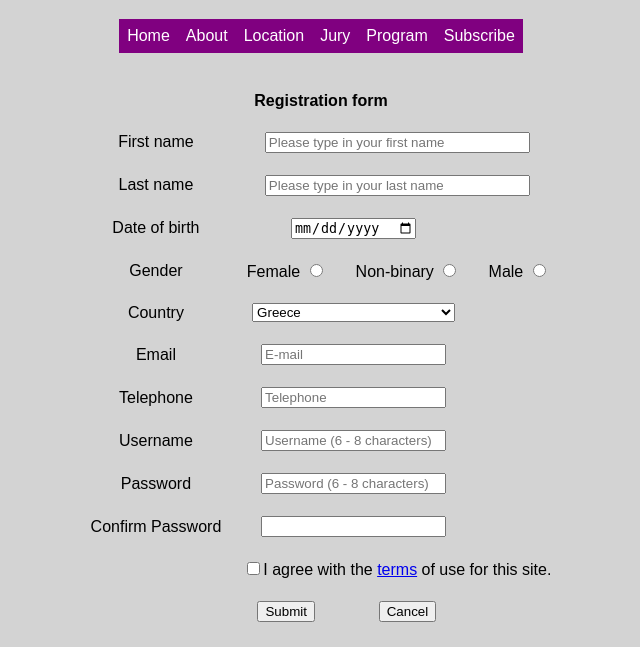
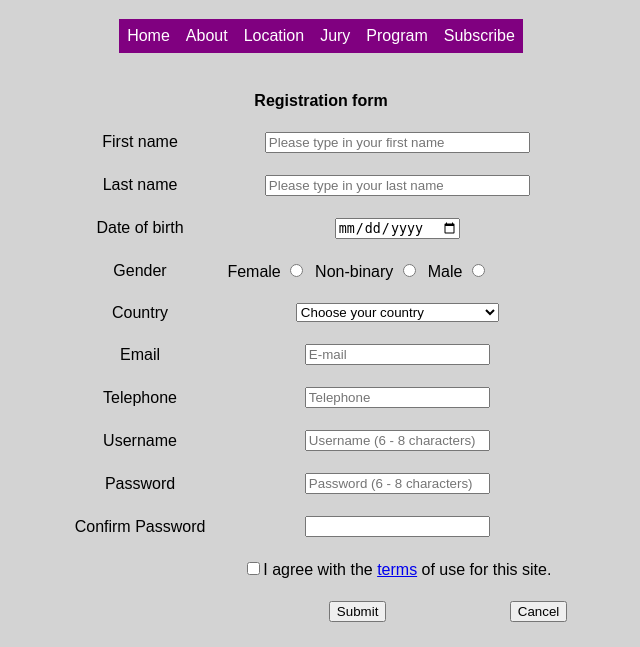
Before and after one commit to aandrovitsanea/Open-source-Conference-Website-Template, a PHP site: page /subscribe_form.php in a window 1280 px wide. Shown: the part 279-926 px from the top of the page, without its empty margins (319-959 px from the left). Run offline with PHP 8.4, Linux system fonts and the light colour scheme.

Commit message:
UPDATED FOR JS

```diff
--- a/Files/subscribe_form.php
+++ b/Files/subscribe_form.php
@@ -33,34 +33,46 @@
 
 <table id="sub_table" >
     <tr>
-        <th colspan="4" id="third" ><b>Registration form</b></th>
+        <th colspan="4" id="third" style="text-align: center;"><b>Registration form</b></th>
     </tr>
     <tr>
-        <td><label for="fname">First name</label></td>
-        <td colspan="3"><input pattern= "^[α-ωΑ-ΩA-Za-zάέίύήόώΆΈΊΎΌΏΉ]+$" placeholder = "Please type in your first name" type="text" id= "fname" name="fname" size="30" required></td>
+        <!-------------------------------------- FIRST NAME ------------------------------------------------->
+        <td class="formTitle"><label for="fname">First name</label></td>
+        <td colspan="3"><input pattern= "^[α-ωΑ-ΩA-Za-zάέίύήόώΆΈΊΎΌΏΉ]+$" placeholder = "Please type in your first name" type="text" id= "fname" name="fname" size="30" onfocus="de_Error('fnameError')" required>
+        <br><small id="fnameError" class="errorText" hidden>Make sure it is written in Greek or Latin characters</small>
+        </td>
+    <tr>
+        <!-------------------------------------- LAST NAME ------------------------------------------------->
+        <td class="formTitle"><label for="lname">Last name</label></td>
+        <td colspan="3"><input placeholder="Please type in your last name" type="text" id="lname" name="lname" size="30" onfocus="de_Error('lnameError')" required>
+        <br><small id="lnameError" class="errorText" hidden>Make sure it is written in Greek or Latin characters</small>
+        </td>
     </tr>
+        <!-------------------------------------- BIRTHDAY ------------------------------------------------->
     <tr>
-        <td><label for="lname">Last name</label></td>
-        <td colspan="3"><input placeholder="Please type in your last name" type="text" id="lname" name="lname" size="30" required></td>
+        <td style="word-wrap: break-word; width=50%" class="formTitle"><label for="dob">Date of birth</label></td>
+        <td colspan="2" style='width=100%'><input type="date" id="dob" name="dob" onfocus="de_Error('dobError')" required>
+        <br><small id="dobError" class="errorText" hidden>Please enter your date of birth</small>
+        </td>
+        <!-------------------------------------- GENDER ------------------------------------------------->
+    <tr>
+        <td class="formTitle"><label>Gender</label></td>
+        <td><label for="gender">Female</label>
+            <input type="radio" id="Mrs" name="gender" value="Mrs" onfocus="de_Error('genderError')">&nbsp;
+        <label for="gender">Non-binary</label>
+            <input type="radio" id="non_bin" name="gender" value="non_bin" onfocus="de_Error('genderError')">&nbsp;
+        <label for="gender">Male</label>
+            <input type="radio" id="Mr" name="gender" value="Mr" onfocus="de_Error('genderError')">
+            <br><small id="genderError" class="errorText" hidden>Please enter your gender</small>
+        </td>
     </tr>
+        <!-------------------------------------- COUNTRY ------------------------------------------------->
     <tr>
-        <td style="word-wrap: break-word; width=50%"><label for="dob">Date of birth</label></td>
-        <td colspan="2" style='width=100%'><input type="date" id="dob" name="dob" required></td>
-    <tr>
-        <td><label>Gender</label></td>
-        <td><label for="gender">Female</label>
-            <input type="radio" id="Mrs" name="gender" value="Mrs"></td>
-        <td><label for="gender">Non-binary</label>
-            <input type="radio" id="non_bin" name="gender" value="non_bin"></td>
-        <td><label for="gender">Male</label>
-            <input type="radio" id="Mr" name="gender" value="Mr"></td>
-    </tr>
-
-    <tr>
-        <td><label for="country">Country</label></td>
+        <td class="formTitle"><label for="country">Country</label></td>
         <td colspan="2">
                     <!--<input type="dropdown" id="country" name="country" value="country">-->
-                    <select id="country" name="country">
+                    <select id="country" name="country" onfocus="de_Error('countryError')">
+                    <option value="choose" selected>Choose your country</option>
                     <option value="Afganistan">Afghanistan</option>
                     <option value="Albania">Albania</option>
                     <option value="Algeria">Algeria</option>
@@ -146,7 +158,7 @@
                     <option value="Ghana">Ghana</option>
                     <option value="Gibraltar">Gibraltar</option>
                     <option value="Great Britain">Great Britain</option>
-                    <option value="Greece" selected>Greece</option>
+                    <option value="Greece">Greece</option>
                     <option value="Greenland">Greenland</option>
                     <option value="Grenada">Grenada</option>
                     <option value="Guadeloupe">Guadeloupe</option>
@@ -307,39 +319,53 @@
                     <option value="Zaire">Zaire</option>
                     <option value="Zambia">Zambia</option>
                     <option value="Zimbabwe">Zimbabwe</option>
-                </select></td>
+                </select>
+                <br><small id="countryError" class="errorText" hidden>Please select a country</small>
+            </td>
+            </tr>
+        <!-------------------------------------- E-MAIL ------------------------------------------------->
+            <tr>
+            <td class="formTitle"><label for="email">Email</label></td>
+            <td colspan ="2"><input placeholder="E-mail" type="email" name="email" id="email" pattern=".+@.+{.}.+" onfocus="de_Error('emailError')" required>
+            <br><small id="emailError" class="errorText" hidden>Please enter a valid E-mail</small></td>
         </tr>
+        <!------------------------------------- TELEPHONE ------------------------------------------------>
         <tr>
-            <td><label for="email">Email</label></td>
-            <td colspan ="2"><input placeholder="E-mail" type="email" name="email" id="email" pattern=".+@.+{.}.+" required></td>
+            <td class="formTitle"><label for="telephone">Telephone</label></td>
+            <td colspan ="2"><input pattern= "^[0-9]{10}$" placeholder="Telephone" type="text" name="telephone" id="telephone" maxlength ="10" onfocus="de_Error('phoneError')" required>
+            <br><small id="phoneError" class="errorText" hidden>Please enter your telephone</small>
+        </td>
         </tr>
+        <!------------------------------------- USERNAME ------------------------------------------------>
         <tr>
-            <td><label for="telephone">Telephone</label></td>
-            <td colspan ="2"><input pattern= "^[0-9]{10}$" placeholder="Telephone" type="text" name="telephone" id="telephone" maxlength ="10" required></td>
+        <td class="formTitle"><label for="username">Username</label></td>
+        <td colspan="2"><input pattern= "^[a-z]{6-8}$" placeholder="Username (6 - 8 characters)" type="text" id="username" name="username" minlength = "6" maxlength ="8" onfocus="de_Error('usernameError')" required>
+        <br><small id="usernameError" class="errorText" hidden>Please enter your telephone</small></td>
+    </tr>
+        <!------------------------------------- PASSWORD ------------------------------------------------>
+        <tr>
+            <td class="formTitle"><label for="password">Password</label></td>
+            <td colspan ="2"><input pattern= "^[a-z]{6-8}$" placeholder="Password (6 - 8 characters)" type="password" name="password" id="password" minlength = "6" maxlength ="8" onfocus="de_Error('passwordError')" required>
+            <br><small id="passwordError" class="errorText" hidden>Please enter a valid password</small>
+        </td>
         </tr>
+        <!--------------------------------- CONFIRM PASSWORD -------------------------------------------->
         <tr>
-        <td><label for="username">Username</label></td>
-        <td colspan="2"><input pattern= "^[a-z]{6-8}$" placeholder="Username (6 - 8 characters)" type="text" id="username" name="username" minlength = "6" maxlength ="8" required></td>
-    </tr>
-        <tr>
-            <td><label for="password">Password</label></td>
-            <td colspan ="2"><input pattern= "^[a-z]{6-8}$" placeholder="Password (6 - 8 characters)" type="password" name="password" id="password" minlength = "6" maxlength ="8" required></td>
-        </tr>
-        <tr>
-            <td><label for="conf_password">Confirm Password</label></td>
-            <td colspan ="2"><input pattern= "^[a-z]{6-8}$" type="password" name="conf_password" id="conf_password" minlength = "6" maxlength ="8" required></td>
+            <td class="formTitle"><label for="conf_password">Confirm Password</label></td>
+            <td colspan ="2"><input pattern= "^[a-z]{6-8}$" type="password" name="conf_password" id="conf_password" minlength = "6" maxlength ="8" required onfocus="de_Error('passwordError')">
+            <br><small id="conf_passwordError" class="errorText" hidden>Please enter a valid password</small></td>
         </tr>
         <tr>
             <td></td>
-            <td colspan="3"><input class="square-radio" type="checkbox" name="consent" value="yes" required><label for="consent">I agree with the <a href='terms_of_use.php'>terms</a> of use for this site.</label></td>
+            <td colspan="3"><input class="square-radio" type="checkbox" id="terms" name="consent" value="yes" required><label for="consent">I agree with the <a href='terms_of_use.php'>terms</a> of use for this site.</label></td>
         </tr>
         <tr>
             <td></td>
-            <td><input class="button" type="submit" value="Submit"></td>
+            <td><input class="button" type="button" value="Submit" id="SubButton" onclick="SubmitForm()"></td>
             <td><input class="button" type="reset" value="Cancel"></td>
         </tr>
     </table>
 </form>
-
+<script type="text/javascript" src="Script.js"></script>
 </body>
 </html>
```
